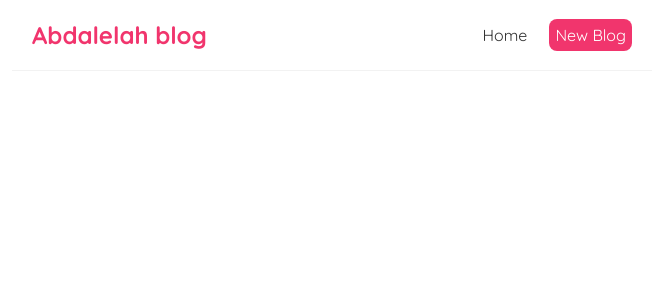
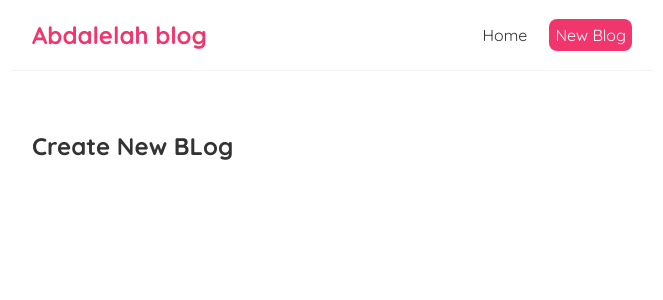
Before and after one commit to abdalelah1/React-blogApp, a React (Create React App) app: page /create in a window 1280 px wide. Shown: the top 300 px of the page, without its empty margins (308-971 px from the left). Built offline with nearby package versions, Linux system fonts and the light colour scheme.

Commit message:
Create New Blog

```diff
--- a/src/App.js
+++ b/src/App.js
@@ -2,6 +2,7 @@
 import NavBar from './NavBar';
 import Home from './Home';
 import { BrowserRouter as Router  ,Route , Routes } from 'react-router-dom';
+import CreateBlog from './Create';
 
 function App() {
   return (
@@ -12,6 +13,7 @@ function App() {
      <Routes>
 
       <Route path='/' element={<Home />} />
+      <Route path='/create' element={<CreateBlog />} />
 
 
      </Routes>
--- /dev/null
+++ b/src/Create.js
@@ -0,0 +1,9 @@
+const CreateBlog = () => {
+    return (
+        <div className="Create">
+            <h2>Create New BLog</h2>
+        </div>
+    );
+}
+
+export default CreateBlog;
--- a/src/NavBar.js
+++ b/src/NavBar.js
@@ -1,14 +1,16 @@
+import { Link } from "react-router-dom";
+
 const NavBar = () => {
     return (
         <nav className="navbar">
             <h1>Abdalelah blog</h1>
             <div className="links">
-                <a href="/">Home</a>
-                <a href="/" style={{
+                <Link to="/">Home</Link>
+                <Link to="/create" style={{
                     color : 'white',
                     backgroundColor: '#f1356d',
                     borderRadius : '8px'
-                }}>New Blog</a>
+                }}>New Blog</Link>
             </div>
         </nav>
 
```
